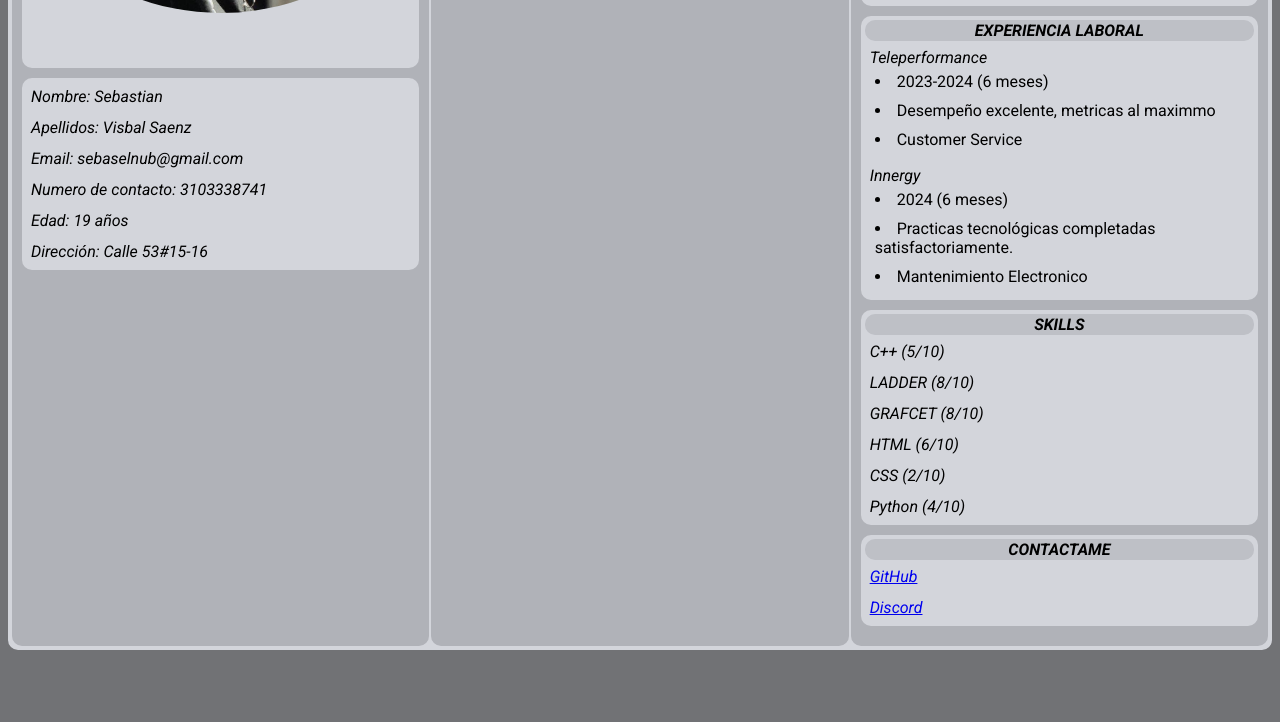
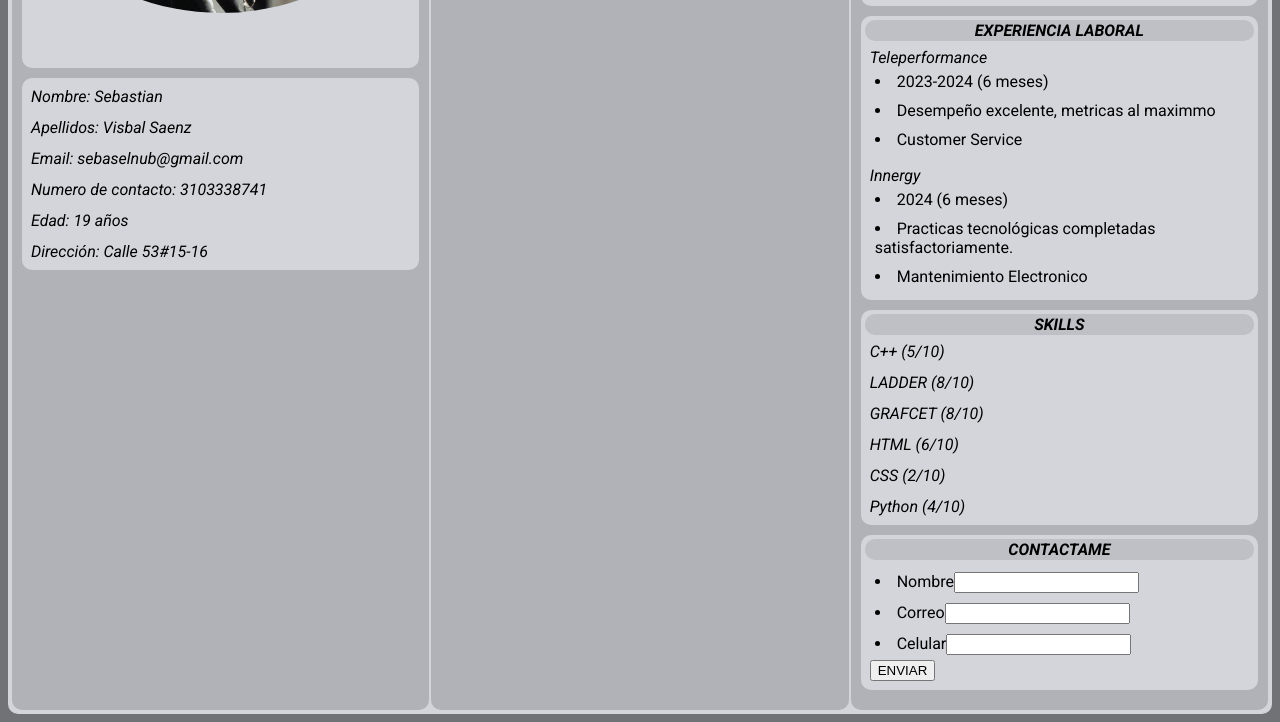
Before and after one commit to sebastianVis/HTMLCV, a plain HTML site: page index.html in a window 1280 px wide. Shown: the part 543-1265 px from the top of the page. Before the commit the page ends 1201 px from the top, so only its background shows below. Drawn offline with Linux system fonts and the light colour scheme.

Commit message:
Update index.html

```diff
--- a/index.html
+++ b/index.html
@@ -57,8 +57,12 @@
     </table>
     <table>
         <tr><th>CONTACTAME</th></tr>
-        <tr><td><a href="https://github.com/sebastianVis">GitHub</a></td></tr>
-        <tr><td><a href="https://discord.com/users/ahig0ne">Discord</a></td></tr>
+        <tr><td>
+            <li>Nombre<input type="text"></li>
+            <li>Correo<input type="email"></li>
+            <li>Celular<input type="number"></li>
+            <button>ENVIAR</button>
+        </td></tr>
     </table>
 </td>
 </tr></table>
```
